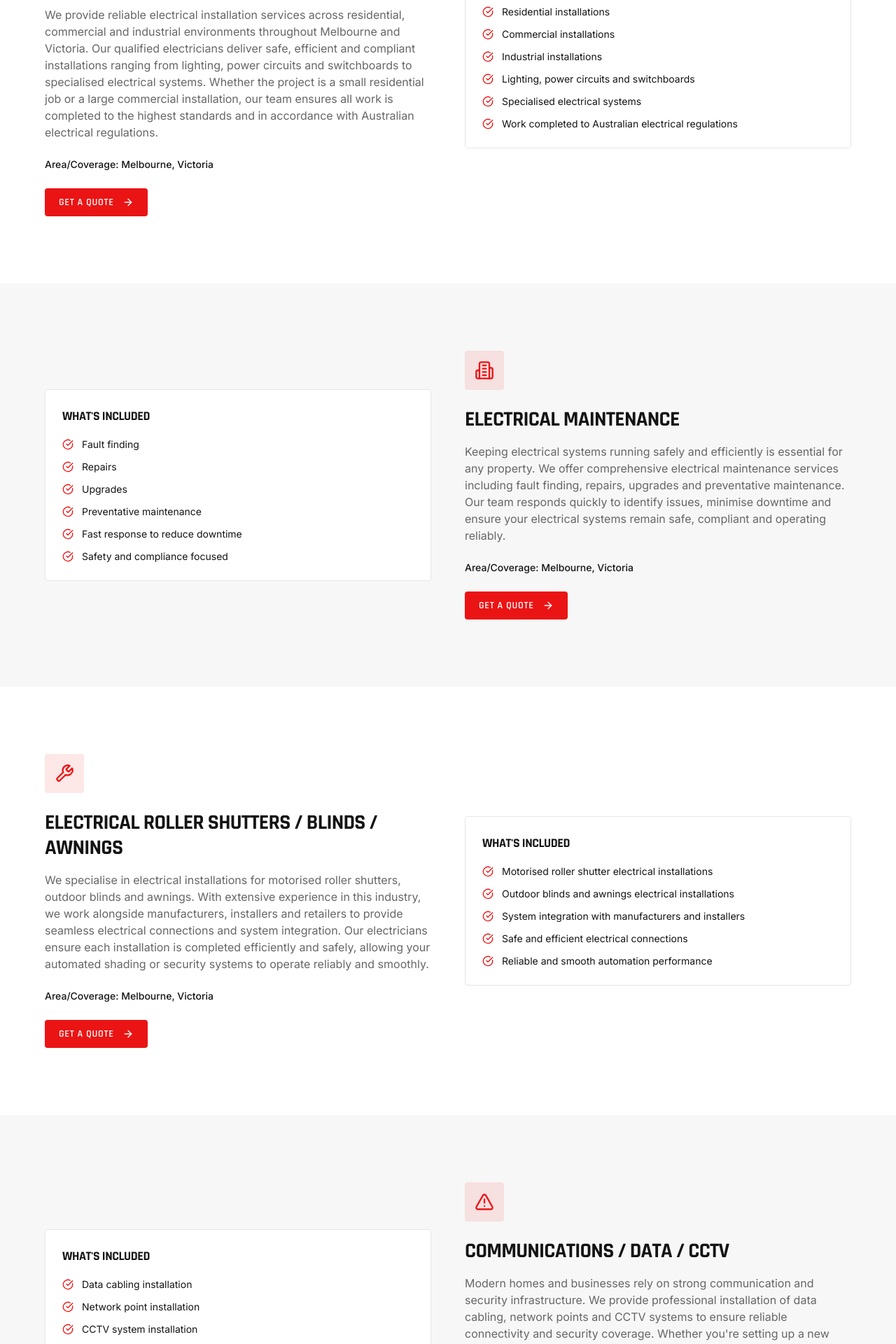
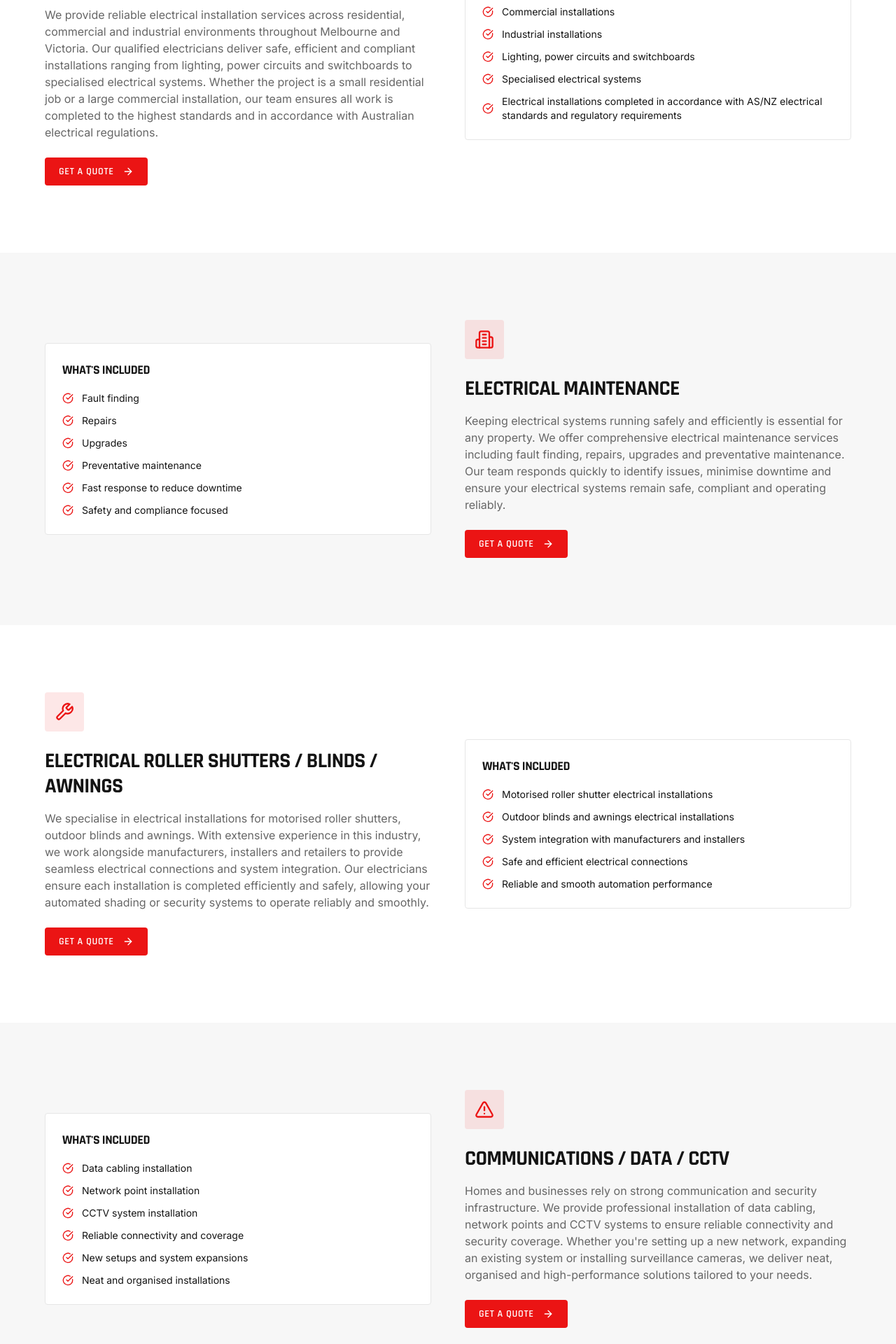
Before and after one commit to jamaica-salem/fuzed, a React (Vite) app: page /services in a window 1280 px wide. Shown: the part 700-2620 px from the top of the page at 70% size. Built offline with nearby package versions, Linux system fonts and the light colour scheme; the HTML template or start-up script is replaced by a standard one.

Commit message:
feat: update Services description

```diff
--- a/src/pages/Services.tsx
+++ b/src/pages/Services.tsx
@@ -14,9 +14,8 @@ const services = [
       "Industrial installations",
       "Lighting, power circuits and switchboards",
       "Specialised electrical systems",
-      "Work completed to Australian electrical regulations",
+      "Electrical installations completed in accordance with AS/NZ electrical standards and regulatory requirements",
     ],
-    coverage: "Melbourne, Victoria",
   },
   {
     icon: Building2,
@@ -31,7 +30,6 @@ const services = [
       "Fast response to reduce downtime",
       "Safety and compliance focused",
     ],
-    coverage: "Melbourne, Victoria",
   },
   {
     icon: Wrench,
@@ -45,13 +43,12 @@ const services = [
       "Safe and efficient electrical connections",
       "Reliable and smooth automation performance",
     ],
-    coverage: "Melbourne, Victoria",
   },
   {
     icon: AlertTriangle,
     title: "Communications / Data / CCTV",
     description:
-      "Modern homes and businesses rely on strong communication and security infrastructure. We provide professional installation of data cabling, network points and CCTV systems to ensure reliable connectivity and security coverage. Whether you're setting up a new network, expanding an existing system or installing surveillance cameras, we deliver neat, organised and high-performance solutions tailored to your needs.",
+      "Homes and businesses rely on strong communication and security infrastructure. We provide professional installation of data cabling, network points and CCTV systems to ensure reliable connectivity and security coverage. Whether you're setting up a new network, expanding an existing system or installing surveillance cameras, we deliver neat, organised and high-performance solutions tailored to your needs.",
     features: [
       "Data cabling installation",
       "Network point installation",
@@ -60,7 +57,6 @@ const services = [
       "New setups and system expansions",
       "Neat and organised installations",
     ],
-    coverage: "Melbourne, Victoria",
   },
   {
     icon: Radio,
@@ -75,7 +71,6 @@ const services = [
       "Electrical layout design support",
       "Modern standards and long-term reliability",
     ],
-    coverage: "Melbourne, Victoria",
   },
 ];
 
@@ -103,7 +98,6 @@ const Services = () => {
                 </div>
                 <h2 className="text-3xl font-bold text-foreground mb-4">{service.title}</h2>
                 <p className="text-muted-foreground mb-6">{service.description}</p>
-                <p className="text-sm font-medium text-foreground mb-6">Area/Coverage: {service.coverage}</p>
                 <Button asChild>
                   <Link to="/contact">Get a Quote <ArrowRight className="w-4 h-4 ml-1" /></Link>
                 </Button>
```
